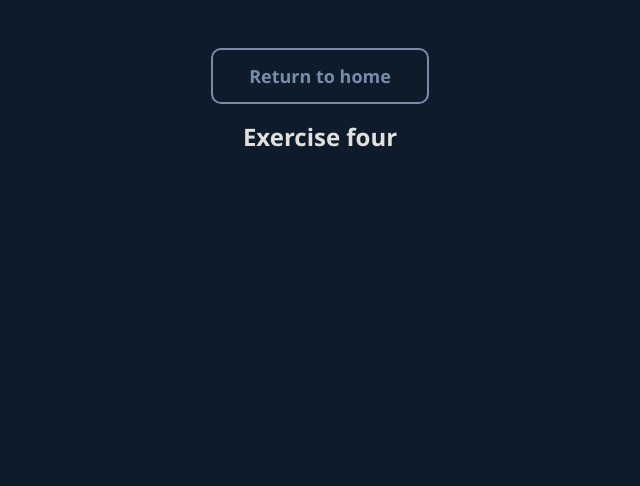
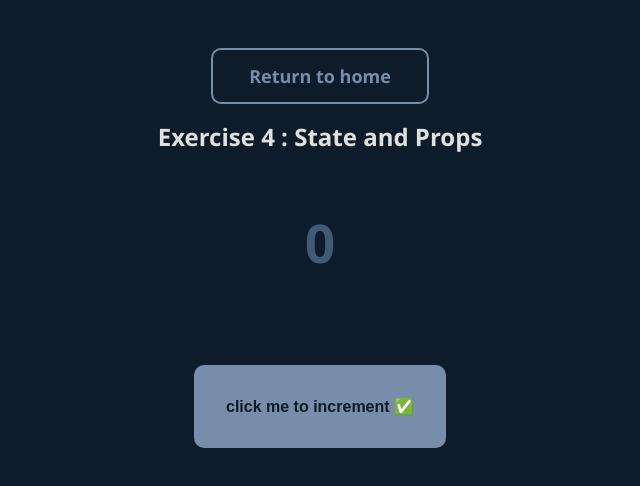
Before and after one commit to jtlaxcalaDev/simple-react-exercise, a React (Create React App) app: page /exercise-four in a window 1280 px wide. Shown: the top 486 px of the page, without its empty margins (320-960 px from the left). Built offline with nearby package versions, Linux system fonts and the light colour scheme.

Commit message:
Exercise-4-State-and-Props

```diff
--- /dev/null
+++ b/src/exercises/exercise-four/CustomButtonIncrement.jsx
@@ -0,0 +1,13 @@
+import './Four.css'
+
+const CustomButtonIncrement = ({onClickedButton}) => {
+  return (
+    <>
+      <button className="button-count" onClick={onClickedButton}>
+        click me to increment ✅
+      </button>
+    </>
+  )
+}
+
+export default CustomButtonIncrement;
--- /dev/null
+++ b/src/exercises/exercise-four/DisplayCounter.jsx
@@ -0,0 +1,9 @@
+import './Four'
+
+const DisplayCounter = ({count}) => {
+  return (
+    <div className="counter-container">{count}</div>
+  )
+}
+
+export default DisplayCounter;
--- a/src/exercises/exercise-four/Four.css
+++ b/src/exercises/exercise-four/Four.css
@@ -0,0 +1,24 @@
+.button-count {
+  margin-top: 2em;
+  padding: 2em;
+  background-color: #778da9;
+  font-weight: 700;
+  border-radius: 10px;
+  font-size: 16px;
+  cursor: pointer;
+  color: #0d1b2a;
+  border: none;
+}
+
+.button-count:hover {
+  background-color: #415a77;
+  color: #e0e1dd;
+  transition: .6s all ease;
+}
+
+.counter-container {
+  margin: 1em auto;
+  color: #415a77;
+  font-size: 40pt;
+  font-weight: bold;
+}
--- a/src/exercises/exercise-four/Four.jsx
+++ b/src/exercises/exercise-four/Four.jsx
@@ -1,13 +1,21 @@
 import { Link } from "react-router-dom";
+import CustomButtonIncrement from "./CustomButtonIncrement";
+import DisplayCounter from "./DisplayCounter";
+import { useState } from 'react'
 
 const Four = () => {
+
+  const [count, setCount] = useState(0)
+
   return (
     <>
       <div className="container">
         <Link to={'/'} className="return">Return to home</Link>
         <div className={"exercise-title exercise-four"}>
-          <h2>Exercise four</h2>
+          <h2>Exercise 4 : State and Props</h2>
         </div>
+        <DisplayCounter count={count}/>
+        <CustomButtonIncrement onClickedButton={() => setCount(count + 1)}/>
       </div>
     </>
   )
```
